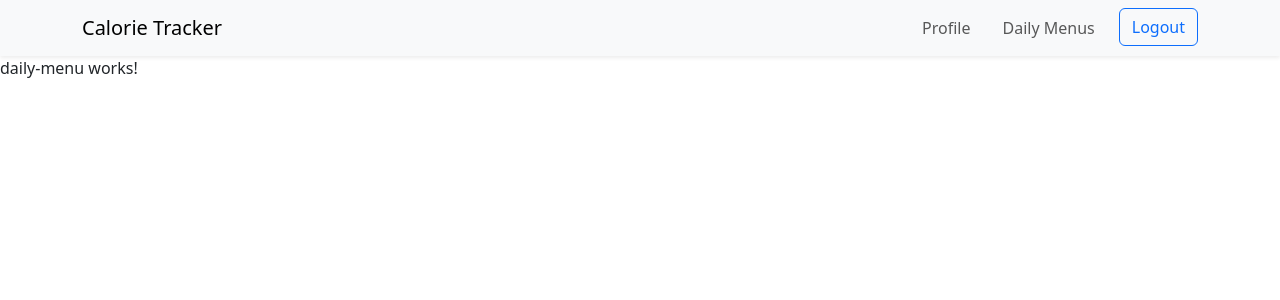
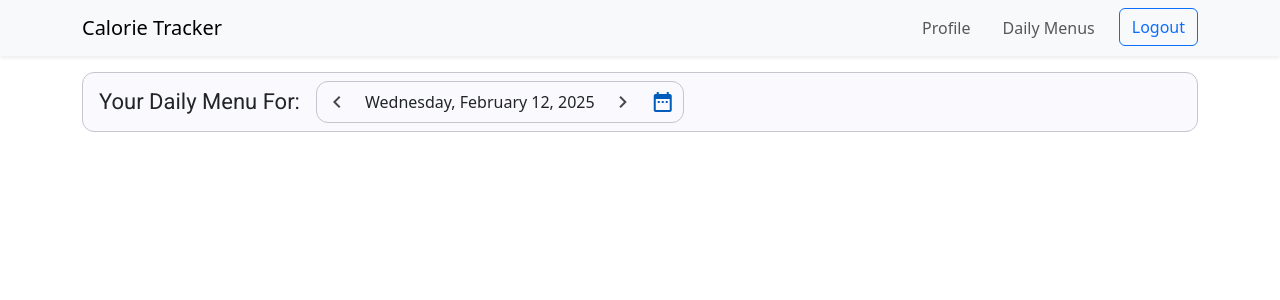
Before and after one commit to abartczak01/CalorieTracker, an Angular app in the folder frontend/: page /user/daily-menus in a window 1280 px wide. Shown: the top 300 px of the page. Built offline with nearby package versions, Linux system fonts and the light colour scheme; sample sign-in values are in the browser's storage.

Commit message:
implement date picker for daily menu

```diff
--- a/frontend/src/app/app.routes.ts
+++ b/frontend/src/app/app.routes.ts
@@ -10,6 +10,7 @@ import { ProductDetailsComponent } from './components/products/product-details/p
 import { userGuard } from './guards/user.guard';
 import { DailyMenuComponent } from './components/daily-menu/daily-menu.component';
 import { UserProfileComponent } from './components/users/user-profile/user-profile.component';
+import { UserLayoutComponent } from './components/users/user-layout/user-layout.component';
 
 export const routes: Routes = [
   {
@@ -28,10 +29,10 @@ export const routes: Routes = [
   {
     path: 'user',
     canActivate: [userGuard],
+    component: UserLayoutComponent,
     children: [
       { path: "", redirectTo: "/user/daily-menus", pathMatch: "full" },
       { path: "daily-menus", component: DailyMenuComponent },
-      { path: "daily-menus/:date", component: DailyMenuComponent },
       { path: "profile", component: UserProfileComponent }
     ]
   },
--- a/frontend/src/app/components/daily-menu/daily-menu.component.html
+++ b/frontend/src/app/components/daily-menu/daily-menu.component.html
@@ -1 +1,18 @@
-<p>daily-menu works!</p>
+<mat-card appearance="outlined">
+  <mat-card-actions class="date-header">
+    <mat-card-title class="title">Your Daily Menu For: </mat-card-title>
+    <mat-card class="date-picker" appearance="outlined">
+      <button mat-icon-button (click)="changeDay(-1)">
+        <mat-icon>chevron_left</mat-icon>
+      </button>
+      <span class="date">{{ selectedDate | date : "EEEE, MMMM d, y" }}</span>
+      <button mat-icon-button (click)="changeDay(1)">
+        <mat-icon>chevron_right</mat-icon>
+      </button>
+
+      <button mat-icon-button color="primary" (click)="openDialog()">
+        <mat-icon>date_range</mat-icon>
+      </button>
+    </mat-card>
+  </mat-card-actions>
+</mat-card>
--- a/frontend/src/app/components/daily-menu/daily-menu.component.scss
+++ b/frontend/src/app/components/daily-menu/daily-menu.component.scss
@@ -0,0 +1,22 @@
+.date-header {
+  padding: 0.5rem 1rem;
+  display: flex;
+  gap: 1rem;
+  @media (max-width: 768px) {
+    flex-direction: column;
+    align-items: center;
+  }
+  .date-picker {
+    display: flex;
+    flex-direction: row;
+    align-items: center;
+    .date {
+      text-align: center;
+      padding: 0.5rem;
+    }
+    button {
+      display: flex;
+      justify-content: center;
+    }
+  }
+}
--- a/frontend/src/app/components/daily-menu/daily-menu.component.ts
+++ b/frontend/src/app/components/daily-menu/daily-menu.component.ts
@@ -1,12 +1,69 @@
-import { Component } from '@angular/core';
+import { Component, inject, OnInit } from '@angular/core';
+import { MatButtonModule } from '@angular/material/button';
+import { MatCardModule } from '@angular/material/card';
+import { MatDatepickerModule } from '@angular/material/datepicker';
+import { MatInputModule } from '@angular/material/input';
+import { MatFormFieldModule } from '@angular/material/form-field';
+import { provideNativeDateAdapter } from '@angular/material/core';
+import { ActivatedRoute, Params, Router } from '@angular/router';
+import { DatePipe } from '@angular/common';
+import { MatIconModule } from '@angular/material/icon';
+import { MatDialog, MatDialogRef } from '@angular/material/dialog';
+import { DatepickerDialogComponent } from '../datepicker-dialog/datepicker-dialog.component';
+import { DailyMenuService } from '../../services/daily-menu/daily-menu.service';
 
 @Component({
   selector: 'app-daily-menu',
   standalone: true,
-  imports: [],
+  imports: [DatePipe, MatIconModule, MatButtonModule, MatCardModule, MatDatepickerModule, MatInputModule, MatFormFieldModule],
   templateUrl: './daily-menu.component.html',
+  providers: [provideNativeDateAdapter()],
   styleUrl: './daily-menu.component.scss'
 })
-export class DailyMenuComponent {
+export class DailyMenuComponent implements OnInit {
+  protected selectedDate: Date = new Date();
+  public dialog = inject(MatDialog);
 
+  public constructor(private route: ActivatedRoute, private router: Router, private dailyMenuService: DailyMenuService) { }
+
+  public ngOnInit(): void {
+    this.route.queryParams.subscribe((params: Params) => {
+      const dateParam: string = params['date'] as string;
+      if (dateParam) {
+        const parsedDate = new Date(dateParam);
+        if (!isNaN(parsedDate.getTime())) {
+          this.selectedDate = parsedDate;
+        } else {
+          this.updateDate(new Date());
+        }
+      }
+    });
+  }
+
+  protected updateDate(date: Date): void {
+    this.router.navigate([], {
+      queryParams: { date: date.toISOString().split('T')[0] },
+      queryParamsHandling: 'merge'
+    });
+  }
+
+  public changeDay(offset: number): void {
+    const newDate = new Date(this.selectedDate);
+    newDate.setDate(newDate.getDate() + offset);
+    this.updateDate(newDate);
+  }
+
+  public openDialog(): void {
+    const dialogRef: MatDialogRef<DatepickerDialogComponent, Date | null> = this.dialog.open(DatepickerDialogComponent, {
+      width: '500px',
+      data: { selectedDate: this.selectedDate },
+    });
+
+    dialogRef.afterClosed().subscribe((result) => {
+      if (result) {
+        this.selectedDate = result;
+        this.updateDate(this.selectedDate);
+      }
+    });
+  }
 }
--- /dev/null
+++ b/frontend/src/app/components/datepicker-dialog/datepicker-dialog.component.html
@@ -0,0 +1,13 @@
+<h2 mat-dialog-title>Date of Daily Menu</h2>
+<mat-dialog-content align="center">
+  <mat-form-field>
+    <mat-label>Select a date</mat-label>
+    <input matInput [matDatepicker]="picker" [formControl]="date" />
+    <mat-datepicker-toggle matIconSuffix [for]="picker"></mat-datepicker-toggle>
+    <mat-datepicker #picker></mat-datepicker>
+  </mat-form-field>
+</mat-dialog-content>
+<mat-dialog-actions>
+  <button mat-button mat-dialog-close>Clear</button>
+  <button mat-button [mat-dialog-close]="date.value" cdkFocusInitial>Ok</button>
+</mat-dialog-actions>
--- /dev/null
+++ b/frontend/src/app/components/datepicker-dialog/datepicker-dialog.component.ts
@@ -0,0 +1,34 @@
+import { Component, inject } from '@angular/core';
+import { FormControl, ReactiveFormsModule } from '@angular/forms';
+import { MatButtonModule } from '@angular/material/button';
+import { provideNativeDateAdapter, MAT_DATE_FORMATS, MAT_NATIVE_DATE_FORMATS } from '@angular/material/core';
+import { MatDatepickerModule } from '@angular/material/datepicker';
+import { MatDialogRef, MAT_DIALOG_DATA, MatDialogModule } from '@angular/material/dialog';
+import { MatFormFieldModule } from '@angular/material/form-field';
+import { MatInputModule } from '@angular/material/input';
+
+interface DatepickerDialogData {
+  selectedDate: Date | null;
+}
+
+@Component({
+  selector: 'app-datepicker-dialog',
+  standalone: true,
+  imports: [MatDatepickerModule, MatDialogModule, MatButtonModule, MatFormFieldModule, MatInputModule, ReactiveFormsModule],
+  providers: [
+    provideNativeDateAdapter(),
+    { provide: MAT_DATE_FORMATS, useValue: MAT_NATIVE_DATE_FORMATS },
+  ],
+  templateUrl: './datepicker-dialog.component.html',
+  styleUrl: './datepicker-dialog.component.scss'
+})
+export class DatepickerDialogComponent {
+  public dialogRef = inject<MatDialogRef<DatepickerDialogComponent>>(MatDialogRef<DatepickerDialogComponent>);
+  public data = inject<DatepickerDialogData>(MAT_DIALOG_DATA);
+
+  public readonly date = new FormControl(new Date());
+
+  public constructor() {
+    this.date.setValue(this.data.selectedDate ? new Date(this.data.selectedDate) : new Date());
+  }
+}
--- a/frontend/src/app/components/products/product-details/product-details.component.html
+++ b/frontend/src/app/components/products/product-details/product-details.component.html
@@ -1,6 +1,6 @@
 @if(product){
 
-<mat-card class="card">
+<mat-card class="card" appearance="outlined">
   <mat-card-header class="mb-3">
     <mat-card-title>
       <button mat-raised-button color="primary" class="mx-2" (click)="goBack()">
@@ -10,7 +10,7 @@
     </mat-card-title>
   </mat-card-header>
   <mat-card-content>
-    <mat-card>
+    <mat-card appearance="outlined">
       <mat-card-content>
         <p>
           <strong>Ingredients:</strong>
@@ -24,7 +24,7 @@
         <p><strong>Created At:</strong> {{ product.createdAt | date }}</p>
       </mat-card-content>
     </mat-card>
-    <mat-card class="mt-3">
+    <mat-card class="mt-3" appearance="outlined">
       <mat-card-content>
         <mat-card-subtitle
           ><strong>
--- a/frontend/src/app/components/products/product-list/product-list.component.html
+++ b/frontend/src/app/components/products/product-list/product-list.component.html
@@ -1,5 +1,5 @@
 <div>
-  <mat-card>
+  <mat-card appearance="outlined">
     <mat-card-header class="mb-3">
       <mat-card-title>Search Products</mat-card-title>
     </mat-card-header>
--- /dev/null
+++ b/frontend/src/app/components/users/user-layout/user-layout.component.html
@@ -0,0 +1,5 @@
+<div class="container mt-3">
+  <main>
+    <router-outlet></router-outlet>
+  </main>
+</div>
```
Also changed, not shown: frontend/src/app/components/users/user-layout/user-layout.component.ts (added, +12 -0 lines), frontend/src/app/components/datepicker-dialog/datepicker-dialog.component.scss (added), frontend/src/app/components/users/user-layout/user-layout.component.scss (added), 2 other files (tests, documents, lock files or other folders).
